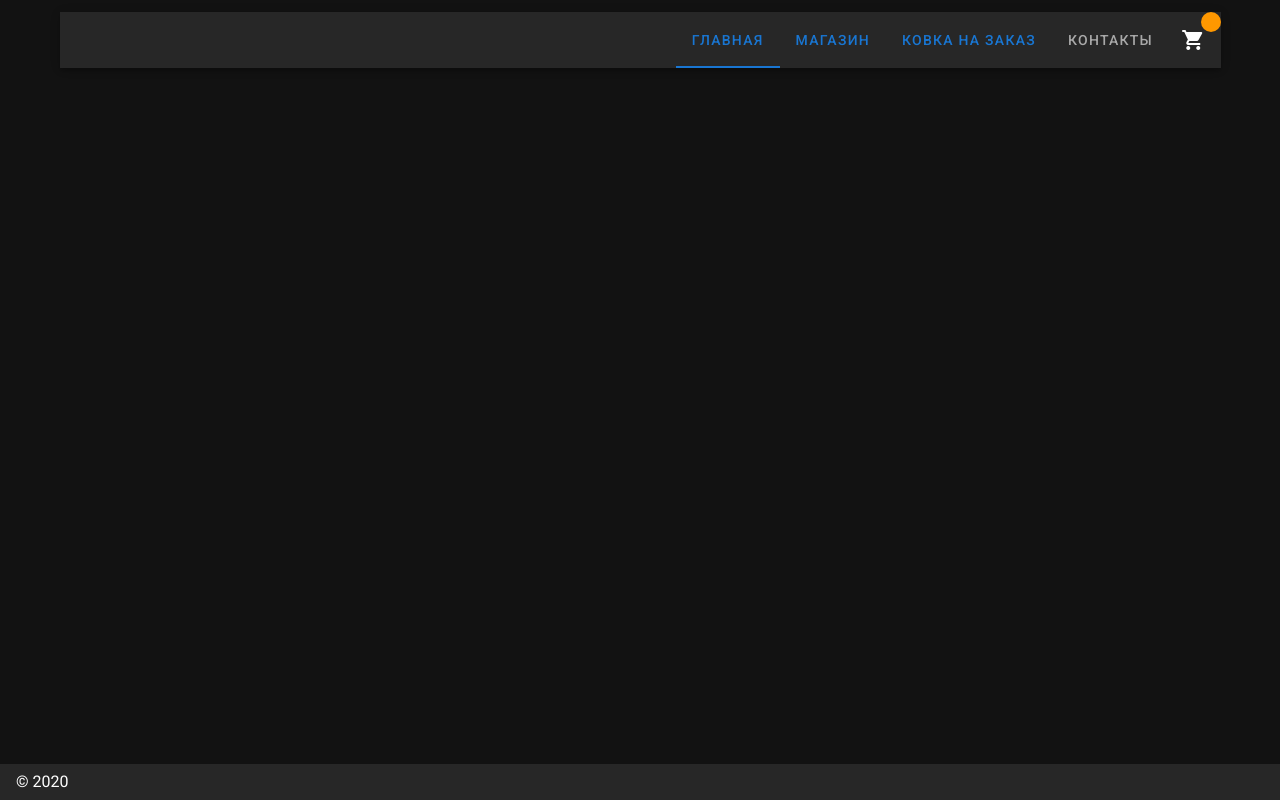
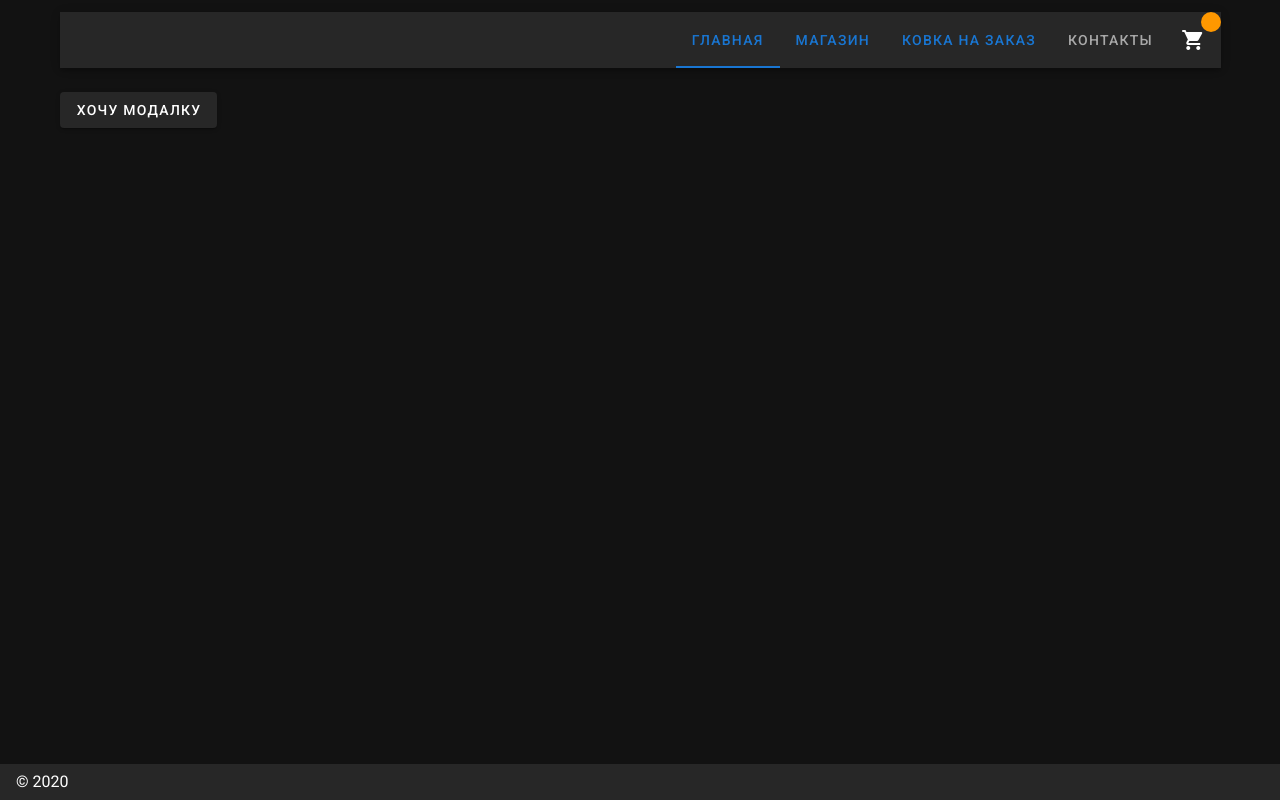
Before and after one commit to fallofElil/blacksmith-frontend, a Nuxt app: page / in a window 1280 px wide. Built offline with nearby package versions, Linux system fonts and the light colour scheme.

Commit message:
adds modal for products

```diff
--- /dev/null
+++ b/components/modal/Checkout.vue
@@ -0,0 +1,45 @@
+<template>
+  <v-dialog v-model="open" max-width="35vw">
+    <v-card-title>Список приобретаемых товаров</v-card-title>
+    <v-list v-for="product in productsInCart" :key="product.id">
+      <v-list-item>
+        <v-list-item-title>
+          {{ product.name }}
+        </v-list-item-title>
+        <v-list-item-action>
+          <v-btn fab dark small color="primary" @click="removeFromCart(product.id)">
+            <v-icon dark>
+              mdi-minus
+            </v-icon>
+          </v-btn>
+        </v-list-item-action>
+      </v-list-item>
+    </v-list>
+  </v-dialog>
+</template>
+
+<script>
+export default {
+  name: 'Checkout',
+
+  props: {
+    open: Boolean
+  },
+
+  computed: {
+    productsInCart () {
+      return this.$store.getters.productsAdded
+    }
+  },
+
+  methods: {
+    removeFromCart (id) {
+      this.$store.commit('removeFromCart', id)
+    }
+  }
+}
+</script>
+
+<style scoped>
+
+</style>
--- a/pages/index.vue
+++ b/pages/index.vue
@@ -1,17 +1,28 @@
 <template>
-  <v-layout
-    column
-    justify-center
-    align-center
+  <v-flex
+    xs12
+    sm8
+    md6
   >
-    <v-flex
-      xs12
-      sm8
-      md6
-    >
-    </v-flex>
-  </v-layout>
+    <v-btn @click="open = !open">
+      Хочу модалку
+    </v-btn>
+
+    <Checkout :open="open" />
+  </v-flex>
 </template>
 
 <script>
+import Checkout from '../components/modal/Checkout'
+
+export default {
+  name: 'Index',
+  components: { Checkout },
+  data () {
+    return {
+      open: false
+    }
+  }
+}
+
 </script>
--- a/pages/shop.vue
+++ b/pages/shop.vue
@@ -4,9 +4,7 @@
       <p>Страница магазина</p>
     </v-row>
     <v-row v-for="product in products" :key="product.id">
-      <ShopItem :product="product"/>
-<!--      <ShopItem title="Изделие №1" sub-title="Обычное кованное изделие" />-->
-<!--      <ShopItem title="Изделие №2" sub-title="Обычное кованное изделие" />-->
+      <ShopItem :product="product" />
     </v-row>
   </v-container>
 </template>
```
